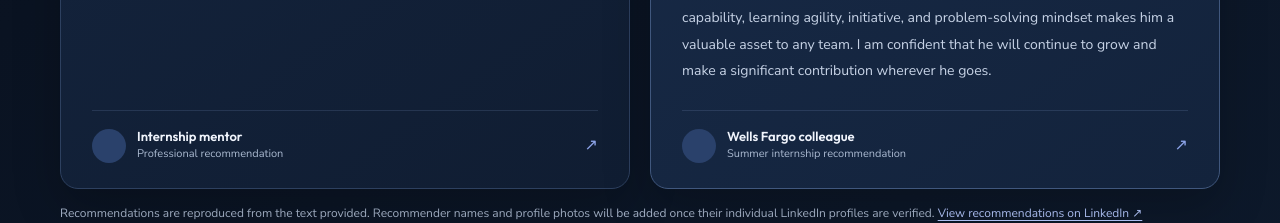
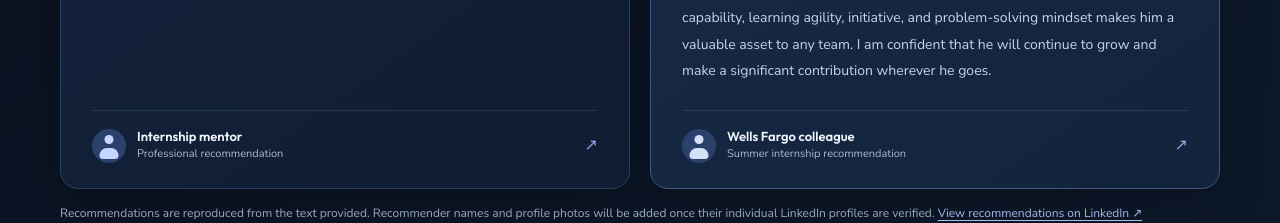
Before and after one commit to AadityaPala/AadityaPala.github.io, a plain HTML site: page index.html in a window 1280 px wide. Shown: the part 5300-5523 px from the top of the page. Drawn offline with nearby package versions, Linux system fonts and the light colour scheme.

Commit message:
Use neutral testimonial identity placeholders until verified

```diff
--- a/assets/styles.css
+++ b/assets/styles.css
@@ -306,3 +306,9 @@ main,section{color:var(--text-primary)}
   .education-content{padding:20px 16px}
   .metric{padding:11px}
 }
+
+/* Do not imply unverified recommender initials; use neutral profile placeholders. */
+.avatar-initial{position:relative;overflow:hidden;flex:0 0 34px}
+.avatar-initial::before{content:"";position:absolute;top:6px;left:50%;width:9px;height:9px;transform:translateX(-50%);border-radius:50%;background:#c7d6ff}
+.avatar-initial::after{content:"";position:absolute;bottom:4px;left:50%;width:19px;height:11px;transform:translateX(-50%);border-radius:11px 11px 5px 5px;background:#c7d6ff}
+.avatar-alt::before,.avatar-alt::after{background:#d5e1f8}
```
